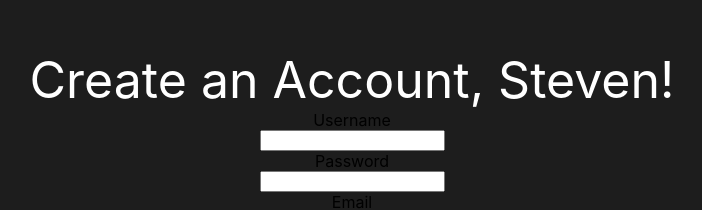
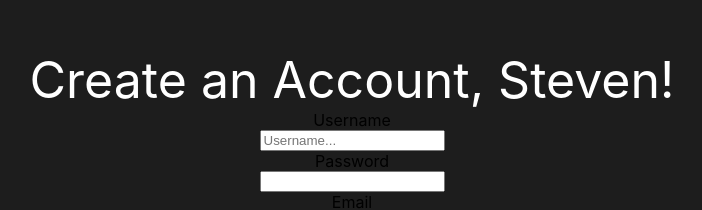
Before and after one commit to steven-rr/fullstackProject, a React (Create React App) app in the folder client/: page /form in a window 1280 px wide. Shown: the top 210 px of the page, without its empty margins (288-990 px from the left). Built offline with nearby package versions, Linux system fonts and the light colour scheme.

Commit message:
in progress. bug where the state is one step behind..

```diff
--- a/client/src/pages/Form.js
+++ b/client/src/pages/Form.js
@@ -1,14 +1,37 @@
-import React from 'react'
+import React,  { useState } from 'react'
 import FormCSS from "./Form.module.css"
 
 const Form = () => {
+
+    const [values, setValues] = useState({username: '', password: '', email: '' })
+
+    const handleChange = e => {
+        const {name, value} = e.target;
+        // if (name === "Username")
+        // {
+            // console.log(value)
+            // console.log(values.username)
+            // setValues( currentValues =>{
+            //     console.log(value)
+            //     return { ...currentValues, username: value}
+            // })
+            setValues({...values, username: value})
+        // }
+        console.log(values.username)
+    }
+
     return (
         <div className={FormCSS.formContainer}>
             <div className= {FormCSS.textStyle}>Create an Account, Steven! </div>
             <form className= {FormCSS.formClass}>
                 <div className={FormCSS.inputsClass}>
                     <label>Username</label>
-                    <input/>
+                    <input
+                        type= "text"
+                        name="Username"
+                        onChange={handleChange}
+                        placeholder="Username..."
+                    />
                     <label>Password</label>
                     <input/>
                     <label>Email</label>
```
